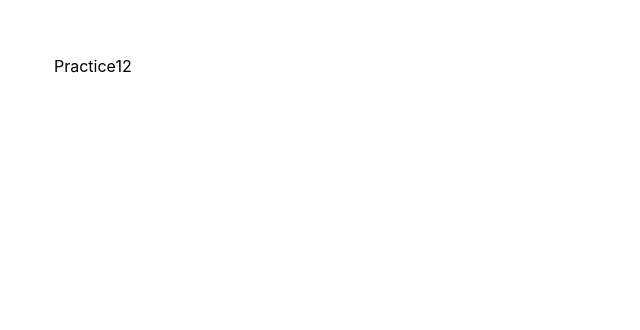
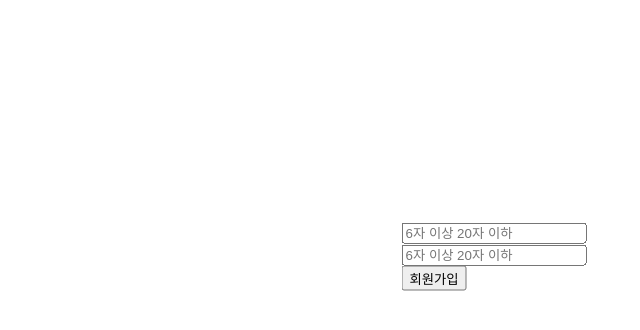
Before and after one commit to Sweet-Pumpkin/practice-create-react-app, a React (Create React App) app: page / in a window 1280 px wide. Shown: the part 144-474 px from the top of the page, without its empty margins (146-786 px from the left). Built offline with nearby package versions, Linux system fonts and the light colour scheme.

Commit message:
feat: Megabyte School React 강의 20220525-01

```diff
--- a/package.json
+++ b/package.json
@@ -20,6 +20,7 @@
     "react": "^18.1.0",
     "react-dom": "^18.1.0",
     "react-redux": "^8.0.1",
+    "react-router-dom": "^6.3.0",
     "react-scripts": "5.0.1",
     "styled-components": "^5.3.5",
     "typescript": "^4.6.4",
--- a/src/index.css
+++ b/src/index.css
@@ -5,10 +5,15 @@ body {
   -webkit-font-smoothing: antialiased;
   -moz-osx-font-smoothing: grayscale;
 
-  margin: 200px;
+  width: 100vw;
+  height: 100vh;
+  margin: 0;
+  position: relative;
 }
 
-code {
-  font-family: source-code-pro, Menlo, Monaco, Consolas, 'Courier New',
-    monospace;
+body > div {
+  position: absolute;
+  top: 50%;
+  left: 50%;
+  transform: translate(-50%, -50%);
 }
--- a/src/index.jsx
+++ b/src/index.jsx
@@ -1,7 +1,7 @@
 import React from 'react';
 import ReactDOM from 'react-dom/client';
 import './index.css';
-import Practice from './practice/220523/Practice12';
+import Practice from './practice/220525/Practice15';
 
 // import Mocking from './practice/220518/Mocking';
 // import Counter from './features/counter/Counter';
--- a/src/practice/220523/Practice12.jsx
+++ b/src/practice/220523/Practice12.jsx
@@ -1,7 +1,38 @@
-import React from 'react'
+import React, { useState, useEffect } from 'react'
 
-export default function Practice12() {
+export default function Practice11() {
+  const [value, setValue] = useState('');
+  const [num, setNum] = useState(0);
+  const [res, setRes] = useState('');
+
+  useEffect(() => {
+      if (value === "") {
+        setNum(0);
+      } else {
+        const a = setInterval(() => setNum(prev => prev + 1), 1000);
+        const e = setTimeout(() => {
+          clearInterval(a);
+          setRes(value);
+        }, 3000);
+
+        return () => {
+          clearInterval(a);
+          clearTimeout(e);
+      }
+    }
+  }, [value]);
   return (
-    <div>Practice12</div>
+    <>
+      <input
+        type="number"
+        onChange={(e) => {setValue(e.target.value)}}
+      />
+      <br />
+      { 3 - num }
+      <br/>
+      {`예상 값: ${ value }`}
+      <br />
+      {`출력 값: ${ res }`}
+    </>
   )
 }
--- /dev/null
+++ b/src/practice/220525/Login.jsx
@@ -0,0 +1,12 @@
+import React from 'react'
+import { Link } from 'react-router-dom';
+
+export default function Login(props) {
+
+  return (
+    <>
+      <div>Welcome! {props.id}!!</div>
+      <Link to="/"><button>로그아웃</button></Link>
+    </>
+  )
+}
--- /dev/null
+++ b/src/practice/220525/Main.jsx
@@ -0,0 +1,99 @@
+import React, { useState, useRef, useEffect} from 'react';
+import { Link } from 'react-router-dom';
+
+export default function Practice10(props) {
+  const idInput = useRef(null);
+  const pwInput = useRef(null);
+
+  const [id, setId] = useState("");
+  const [pw, setPw] = useState("");
+  const [idText, setIdText] = useState("");
+  const [pwText, setPwText] = useState("");
+
+  const handleClick = () => {
+    if (id === "" && pw === "") {
+      alert("아이디와 비밀번호를 입력하세요.")
+    } else if (id === "") {
+      alert("아이디를 입력하세요.")
+    } else if (pw === "") {
+      alert("비밀번호를 입력하세요.")
+    } else if (id.length > 5 && id.length < 21) {
+      if (pw.length > 5 && pw.length < 21) {
+        setId("");
+        setPw("");
+      } else {
+        setPw("");
+        pwInput.current.focus();
+        alert("유효하지않은 비밀번호입니다.");
+      }
+    } else if (pw.length > 5 && pw.length < 21) {
+        if (id.length > 21 || id.length < 6) {
+          setId("");
+          idInput.current.focus();
+          alert("유효하지않은 아이디입니다.")
+        }
+    } else {
+      setId("");
+      setPw("");
+      idInput.current.focus();
+      alert("유효하지않은 아이디와 비밀번호입니다.")
+    }
+  }
+
+  useEffect(() => {
+    // id text
+    if (id.length > 0 && id.length < 6) {
+      setIdText("유효하지않은 아이디입니다.")
+    } else if (id.length > 5 && id.length < 21) {
+      setIdText("사용가능한 아이디입니다.")
+    } else if (id.length > 20) {
+      setIdText("유효하지않은 아이디입니다.")
+    } else {
+      setIdText("");
+    }
+
+    // pw text
+    if (pw.length > 0 && pw.length < 6) {
+      setPwText("유효하지않은 비밀번호입니다.");
+    } else if (pw.length > 5 && pw.length < 21) {
+      setPwText("사용가능한 비밀번호입니다.");
+    } else if (pw.length > 20) {
+      setPwText("유효하지않은 비밀번호입니다.");
+    } else {
+      setPwText("");
+    }
+  }, [id, pw]);
+
+  return (
+    <>
+      <div>
+        <input
+          type="text"
+          ref={ idInput }
+          value={ id }
+          onChange={(e) => setId(e.target.value)}
+          placeholder="6자 이상 20자 이하"
+        />
+        <span>{ idText }</span>
+      </div>
+      <div>
+        <input
+          type="password"
+          ref={ pwInput }
+          value={ pw }
+          onChange={(e) => setPw(e.target.value)}
+          placeholder="6자 이상 20자 이하"
+        />
+        <span>{ pwText }</span>
+        </div>
+        {
+          id.length > 5 && id.length < 21 &&
+          pw.length > 5 && pw.length < 21 ?
+          <Link to="/login">
+            <button onClick={() => {props.idValue(id)}}>회원가입</button>
+          </Link> :
+          <button onClick={handleClick}>회원가입</button>
+        }
+    </>
+  )
+}
--- /dev/null
+++ b/src/practice/220525/Practice15.jsx
@@ -0,0 +1,22 @@
+import React, { useState } from "react";
+import { BrowserRouter, Route, Routes } from "react-router-dom";
+import Main from './Main';
+import Login from './Login'
+
+const App = () => {
+  const [id, setId] = useState(null);
+  const idValue = (e) => {
+    setId(e);
+  }
+
+  return (
+    <BrowserRouter>
+      <Routes>
+        <Route path="/" element={<Main idValue={idValue}/>} />
+        <Route path="/login" element={<Login id={id} />} />
+      </Routes>
+    </BrowserRouter>
+  );
+};
+
+export default App;
```
Also changed, not shown: src/practice/220525/Practice13.jsx (added, +36 -0 lines), src/practice/220525/Practice14.jsx (added, +26 -0 lines), 2 other files (tests, documents, lock files or other folders).
